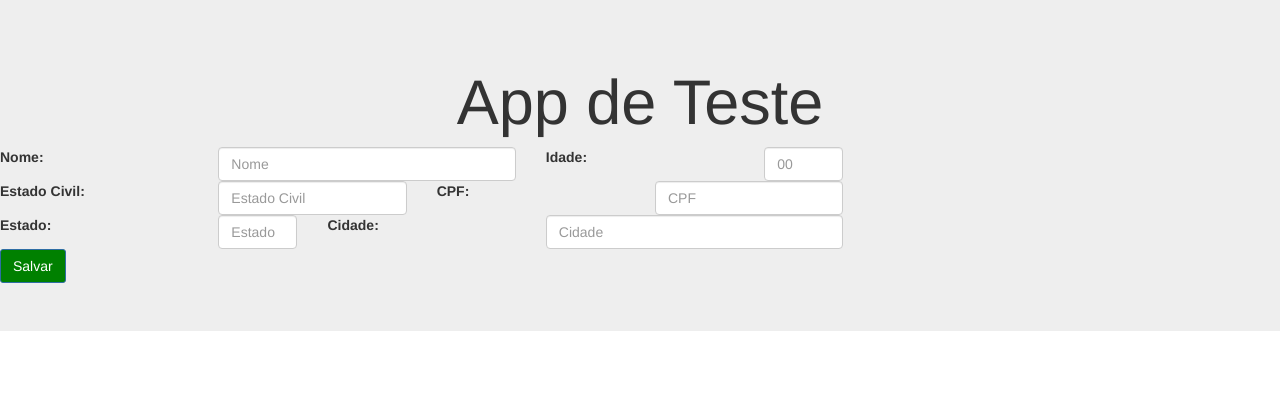
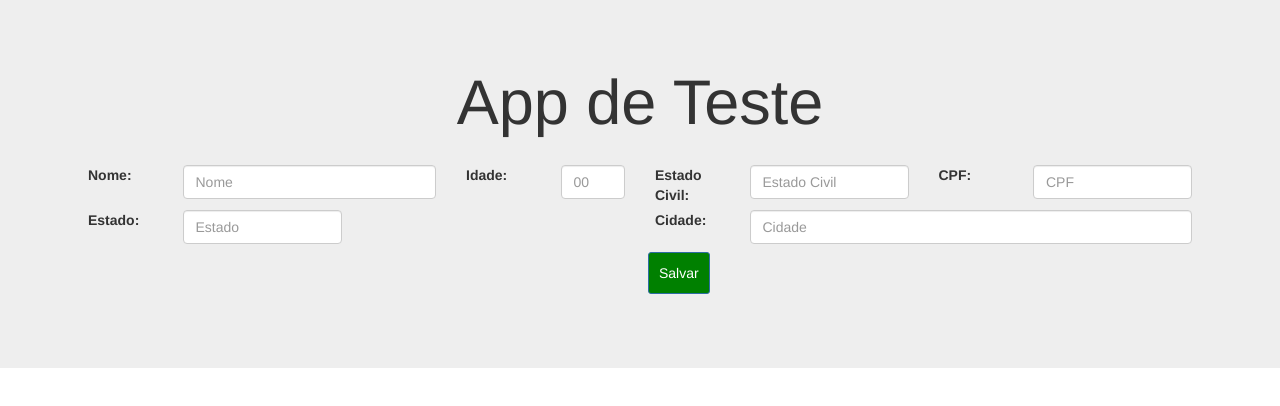
Before and after one commit to Queco1/App-test-client, a React (Create React App) app: page / in a window 1280 px wide. Shown: the top 406 px of the page. Built offline with nearby package versions, Linux system fonts and the light colour scheme.

Commit message:
improving layout of RegisterForm

```diff
--- a/src/Components/RegisterForm/index.jsx
+++ b/src/Components/RegisterForm/index.jsx
@@ -1,7 +1,7 @@
 import React, { useState, useCallback } from 'react';
 import { useHistory } from 'react-router-dom';
 import { FormLabel, FormControl, Row, Col, Jumbotron } from 'react-bootstrap';
-import { StyledButton, Title, StyledForm } from './styled';
+import { StyledButton, Title, StyledForm, StyledContainer } from './styled';
 
 function RegisterForm() {
     const [name, setName] = useState('');
@@ -14,20 +14,18 @@ function RegisterForm() {
 
     const handleSubmit = useCallback(() => {
         const register = { name, age, maritalStatus, CPF, state, city };
-        const allRegisters = localStorage.getItem('Register') ? [JSON.parse(localStorage.getItem('Register'))] : [];
-        console.log(allRegisters);
-        localStorage.setItem('Register', [...allRegisters, JSON.stringify(register)]);
+
+        localStorage.setItem('Register', JSON.stringify(register));
         history.push('/list');
     }, [name, age, maritalStatus, CPF, state, city]);
+
     return (
         <Jumbotron>
+            <StyledContainer>
+                <Title>App de Teste </Title>
                 <StyledForm>
                     <Row>
-                    <Title>App de Teste </Title>
-                </Row>
-                <Row>
-                    <Col xs='6'>
-                        <FormLabel column sm='2'>
+                        <FormLabel column sm='1'>
                             Nome:
                         </FormLabel>
                         <Col sm='3'>
@@ -39,9 +37,7 @@ function RegisterForm() {
                                 }}
                             />
                         </Col>
-                    </Col>
-                    <Col xs='6'>
-                        <Col column sm='2'>
+                        <Col column sm='1'>
                             <FormLabel>Idade:</FormLabel>
                         </Col>
                         <Col sm='1'>
@@ -53,11 +49,8 @@ function RegisterForm() {
                                 }}
                             />
                         </Col>
-                    </Col>
-                </Row>
-                <Row>
-                    <Col xs='6'>
-                        <Col column sm='2'>
+
+                        <Col column sm='1'>
                             <FormLabel>Estado Civil:</FormLabel>
                         </Col>
                         <Col sm='2'>
@@ -69,9 +62,8 @@ function RegisterForm() {
                                 }}
                             />
                         </Col>
-                    </Col>
-                    <Col xs='6'>
-                        <Col column sm='2'>
+
+                        <Col column sm='1'>
                             <FormLabel>CPF:</FormLabel>
                         </Col>
                         <Col sm='2'>
@@ -83,15 +75,13 @@ function RegisterForm() {
                                 }}
                             />
                         </Col>
-                    </Col>
                     </Row>
 
                     <Row>
-                    <Col xs='6'>
-                        <Col column sm='2'>
+                        <Col column sm='1'>
                             <FormLabel>Estado:</FormLabel>
                         </Col>
-                        <Col sm='1'>
+                        <Col sm='2'>
                             <FormControl
                                 required
                                 placeholder='Estado'
@@ -100,12 +90,11 @@ function RegisterForm() {
                                 }}
                             />
                         </Col>
-                    </Col>
-                    <Col xs='6'>
-                        <Col column sm='2'>
+
+                        <Col className='col-md-offset-3' column sm='1'>
                             <FormLabel>Cidade:</FormLabel>
                         </Col>
-                        <Col sm='3'>
+                        <Col sm='5'>
                             <FormControl
                                 required
                                 placeholder='Cidade'
@@ -114,16 +103,16 @@ function RegisterForm() {
                                 }}
                             />
                         </Col>
-                    </Col>
                     </Row>
-                <Row className='justify-content-md-center'>
-                    <Col xs lg='6'>
+                    <Row>
+                        <Col className='col-md-offset-6 col-centered'>
                             <StyledButton variant='primary' type='submit' onClick={handleSubmit}>
                                 Salvar
                             </StyledButton>
                         </Col>
                     </Row>
                 </StyledForm>
+            </StyledContainer>
         </Jumbotron>
     );
 }
--- a/src/Components/RegisterForm/styled.jsx
+++ b/src/Components/RegisterForm/styled.jsx
@@ -5,15 +5,21 @@ export const StyledButton = styled(Button)`
     font-size: 1em;
     background-color: green;
     border-radius: 3px;
+    margin: 8px;
+    padding: 10px;
+    justify-self: end;
 `;
 export const Title = styled.h1`
     font-size: 1.5em;
     text-align: center;
 `;
-export const StyledForm = styled(Form)``;
+export const StyledForm = styled(Form)`
+    display: Grid;
+    padding: 10px;
+    margin: 8px;
+`;
 export const StyledContainer = styled(Container)`
-    width: 100vh;
-    height: 100vh;
-    background-color: #d9d9d9;
+    display: flex;
+    flex-direction: column;
 `;
 export const styledFormControl = styled(FormControl)``;
```
Lines whose indentation alone changed are shown as unchanged.
